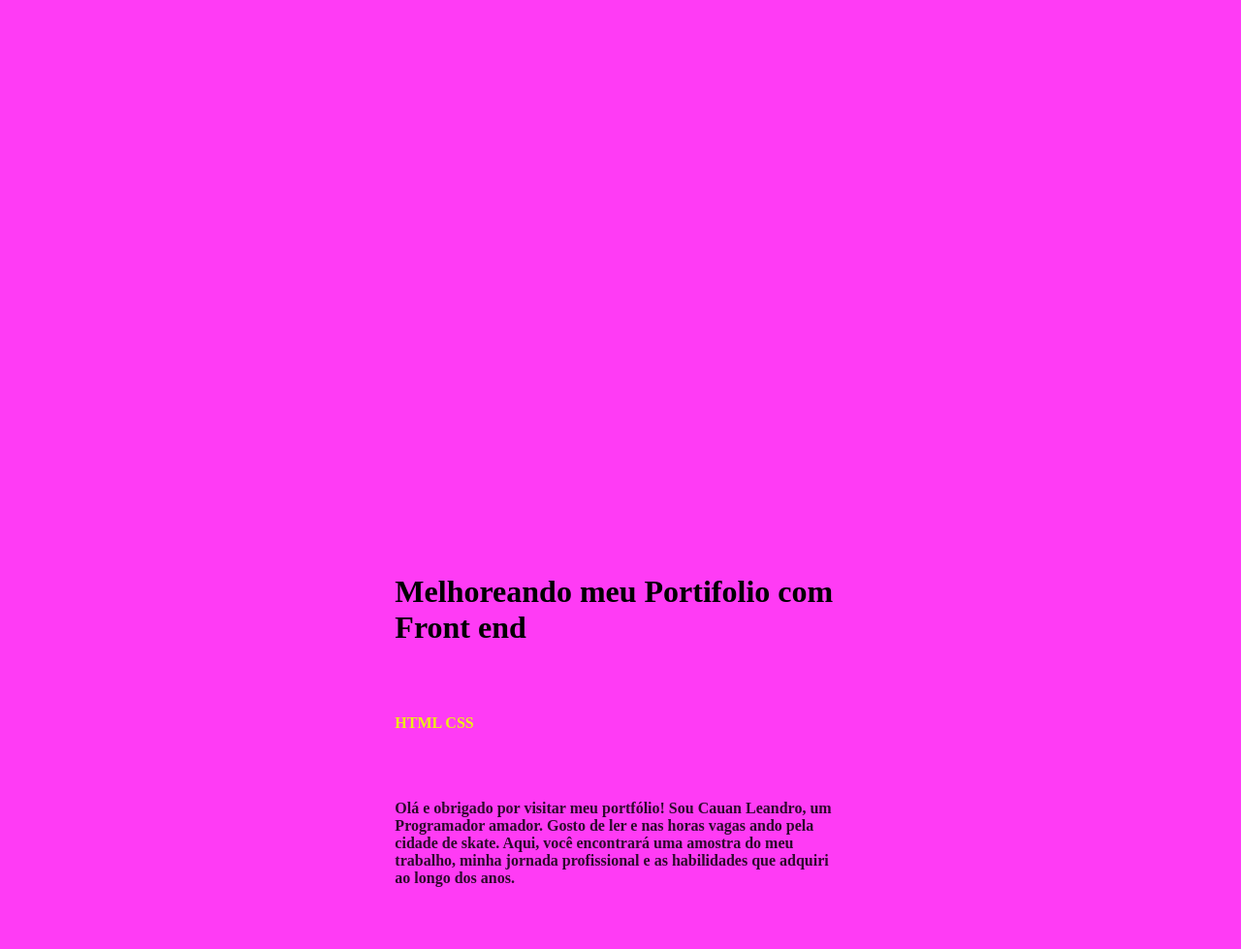
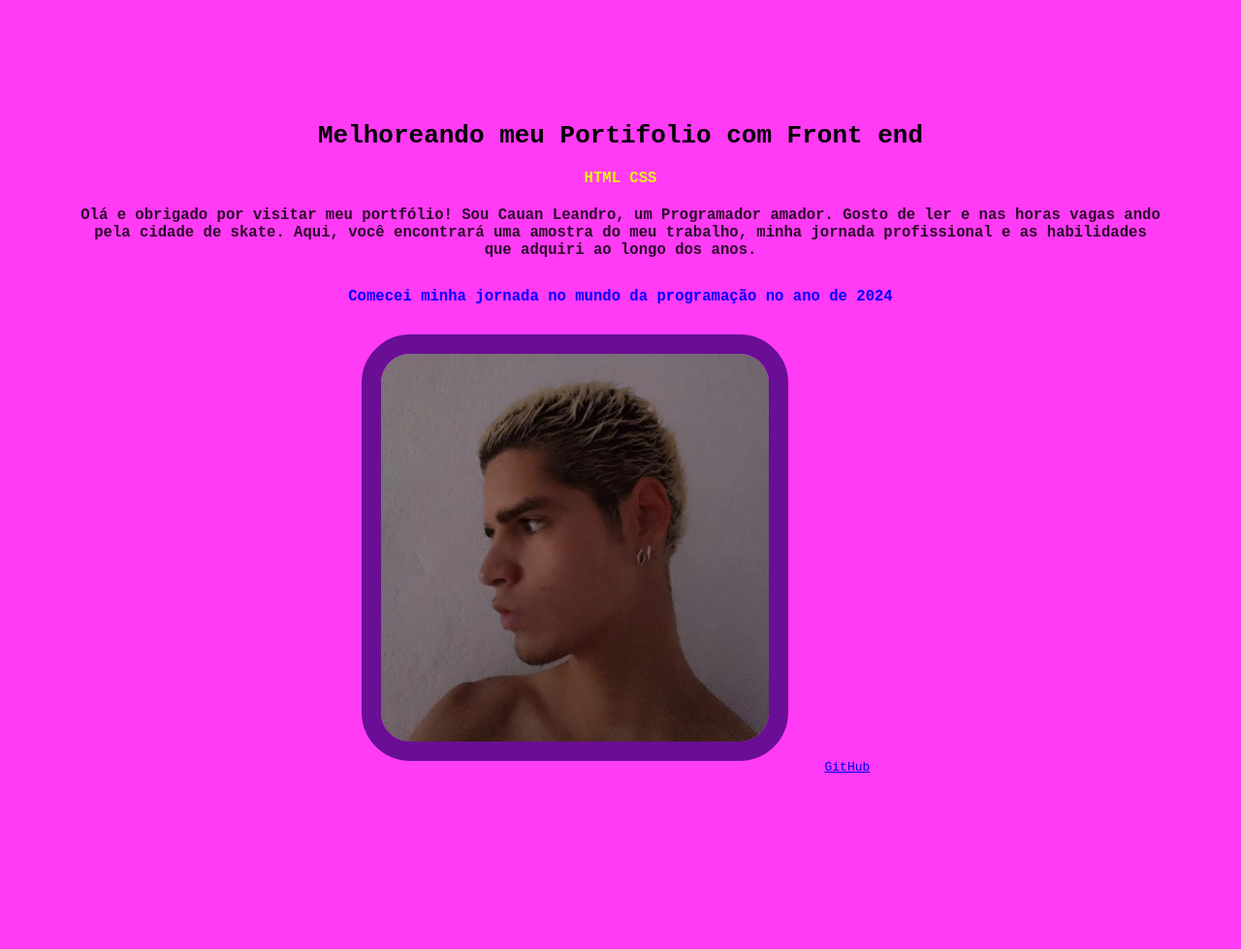
Before and after one commit to Cauan-Leandro/primeira-pagina, a plain HTML site: page codigo.html in a window 1280 px wide. Shown: the top 979 px of the page at 97% size. After the commit the page ends 884 px from the top, so only its background shows below. Drawn offline with Linux system fonts and the light colour scheme.

Commit message:
Update style.css

```diff
--- a/style.css
+++ b/style.css
@@ -1,20 +1,24 @@
 * {
     margin: 10px;
-    padding: 10%;
+    padding: 10px;
 }
 
 body {
     background-color: #ff00f2c4;
     color: black;
+    text-align: center;
+    font-family: monospace;
 }
 
 strong {
     color: #ecf016;
     font-weight: bold;
+    font-size: larger;
 }
 .sobre-mim {
     color: #000000d2;
     font-weight: bold;
+    font-size: larger;
 }
 .titulo {
     color: #5216F0;
@@ -22,7 +26,17 @@ strong {
 .jornada-programacao {
     color: #0400ff;
     font-weight: bold;
+    font-size: larger;
 }
 .eu-sjj {
-    height: 500px;
+    height: 400px;
+    border: solid #4a0681d2 20px;
+    border-radius: 50px;
+    padding: 0 0 0 0;
 }
+
+.principal {
+    display: flex;
+    flex-wrap: nowrap;
+    flex-direction: row;
+}
```
